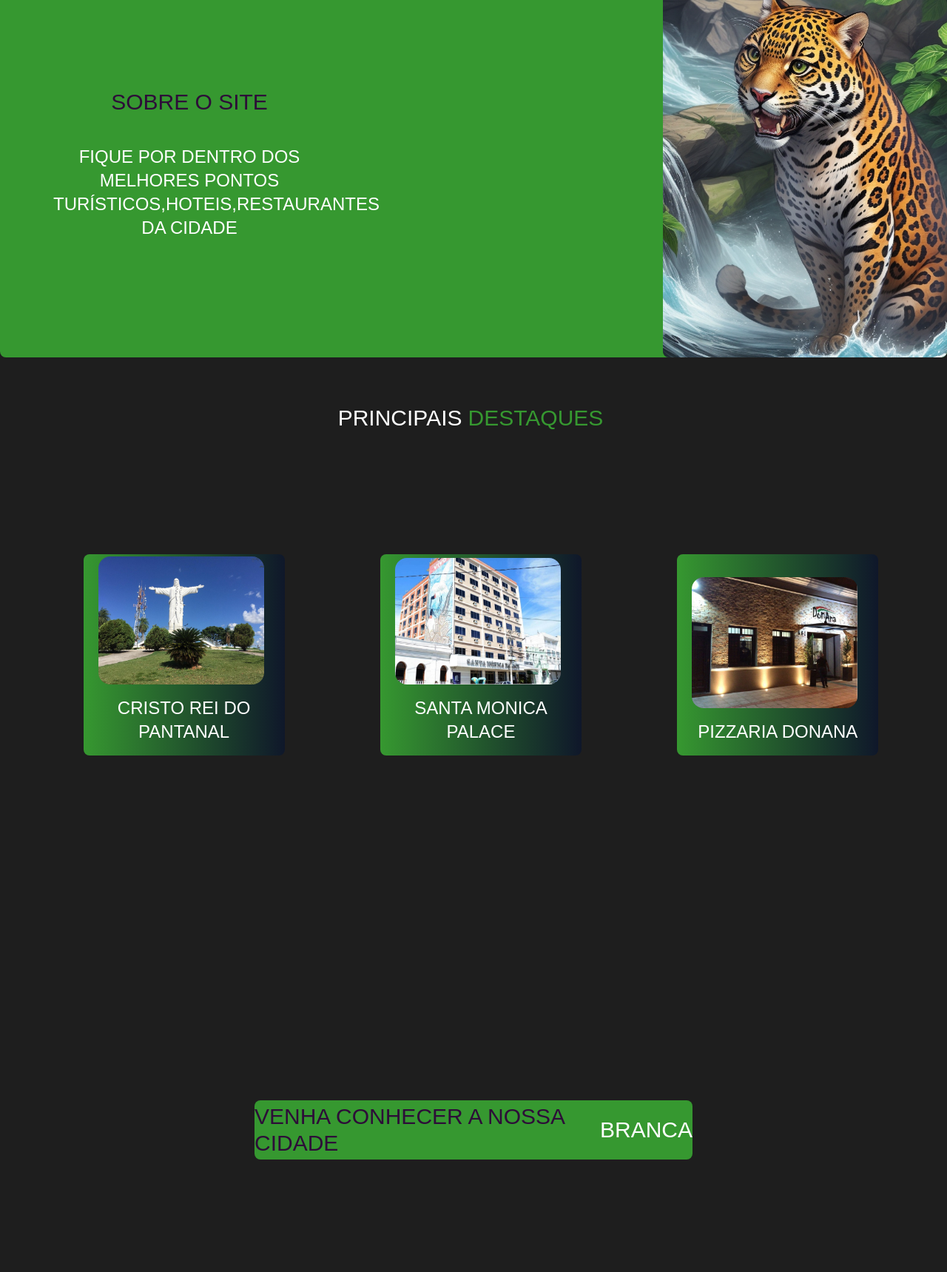
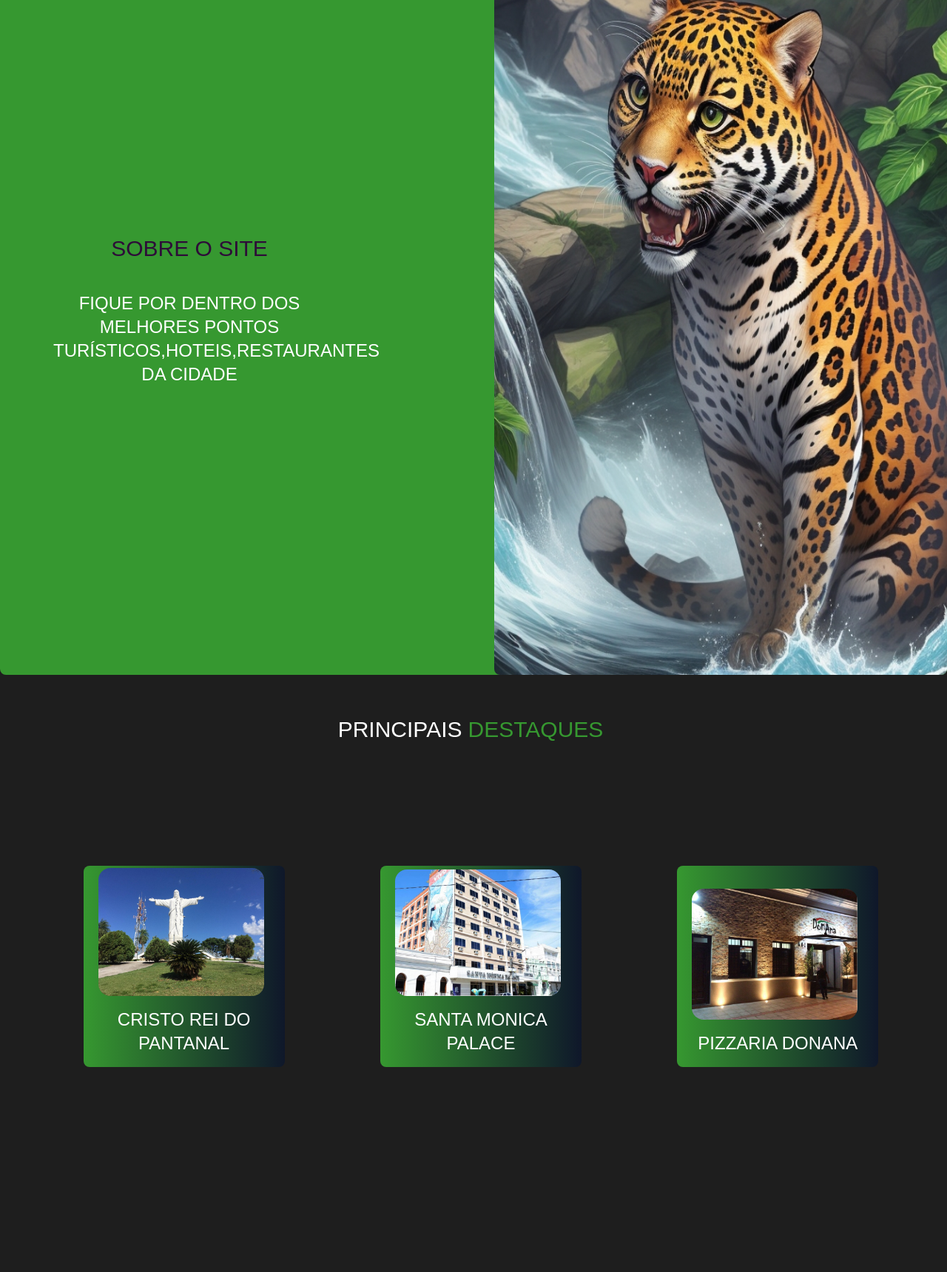
Before and after one commit to augustok99/turcb_bot, a website: page src/index.html in a window 1280 px wide. Shown: the part 900-2619 px from the top of the page at 74% size. Before the commit the page ends 2499 px from the top, so only its background shows below. Drawn offline with Linux system fonts and the light colour scheme; a web font is replaced by a local one.

Commit message:
ajustes responsividade

```diff
--- a/src/index.html
+++ b/src/index.html
@@ -97,8 +97,9 @@
 
       <!-- Pagina 2 -->
       <div
-        class="bg-green-lite flex flex-col md:flex md:flex-row justify-center items-center md:h-full 2xl:max-w-full 2xl:justify-between 2xl:items-center md:justify-between rounded-lg md:w-full 2xl:justify-items-center w-full 2xl:h-screen 2xl:w-screen mt-4">
-        <div class="text-center p-12 2xl:ml-28">
+        class="bg-green-lite flex flex-col md:flex md:flex-row justify-center items-center 2xl:max-w-full 2xl:justify-between 2xl:items-center md:justify-between rounded-lg md:w-full 2xl:justify-items-center w-full mt-32 md:-mt-4 md:mb-2 2xl:h-[65rem] 2xl:mt-0 2xl:pt-0">
+        <div
+          class="text-center p-12 2xl:ml-28 md:h-screen flex flex-col items-center justify-center">
           <span class="text-blue-bold text-3xl 2xl:text-4xl">SOBRE O SITE</span>
 
           <h1
@@ -108,10 +109,10 @@
           </h1>
         </div>
 
-        <div class="w-full 2xl:w-full 2xl:h-screen flex items-end justify-end">
+        <div class="w-full 2xl:w-full 2xl:h-[65rem] flex items-end justify-end">
           <img
             src="/src/img/onca.jpg"
-            class="rounded-lg h-full 2xl:h-screen lg:w-1/2 w-full 2xl:w-2/3"
+            class="rounded-lg h-full lg:w-full md:h-screen lg:h-[60rem] lg:max-w-[38.25rem] w-full 2xl:h-[65rem]"
             alt="onca pintada do pantanal" />
         </div>
       </div>
@@ -122,7 +123,7 @@
 
       <div>
         <span
-          class="flex justify-center gap-2 mt-16 2xl:mt-40 text-3xl 2xl:text-4xl">
+          class="flex justify-center gap-2 mt-14 2xl:mt-36 text-3xl 2xl:text-4xl">
           <h2 class="text-white">PRINCIPAIS</h2>
           <h2 class="text-green-lite text-center">DESTAQUES<h2>
             </span>
@@ -234,18 +235,21 @@
 
           <!-- Footer Começo -->
 
-          <div
-            class="mb-8 flex justify-center w-[27rem] md:w-full pr-8 md:pr-0">
+          <div class="flex justify-center items-center w-full">
             <div
-              class="bg-green-lite md:h-[5rem] md:w-[37rem] h-[4rem] w-full mx-12 rounded-lg flex mt-16">
+              class="mb-8 flex items-center justify-center w-full md:w-full md:pr-0">
+              <div
+                class="bg-green-lite md:h-[5rem] md:w-[37rem] h-[4rem] w-full mx-3.5 rounded-lg flex mt-16">
 
-              <footer
-                class="w-full flex justify-center items-center gap-1 md:text-3xl text-xl">
-                <h1 class="text-blue-bold">VENHA CONHECER A NOSSA CIDADE</h1>
-                <h1 class="text-white">BRANCA</h1>
-              </footer>
+                <footer
+                  class="w-full flex justify-center items-center gap-1 md:text-3xl text-2xl">
+                  <h1 class="text-blue-bold">VENHA CONHECER A NOSSA CIDADE</h1>
+                  <h1 class="text-white">BRANCA</h1>
+                </footer>
+              </div>
             </div>
           </div>
+
         </main>
       </body>
     </html>
```
Also changed, not shown: styles/output.css.
